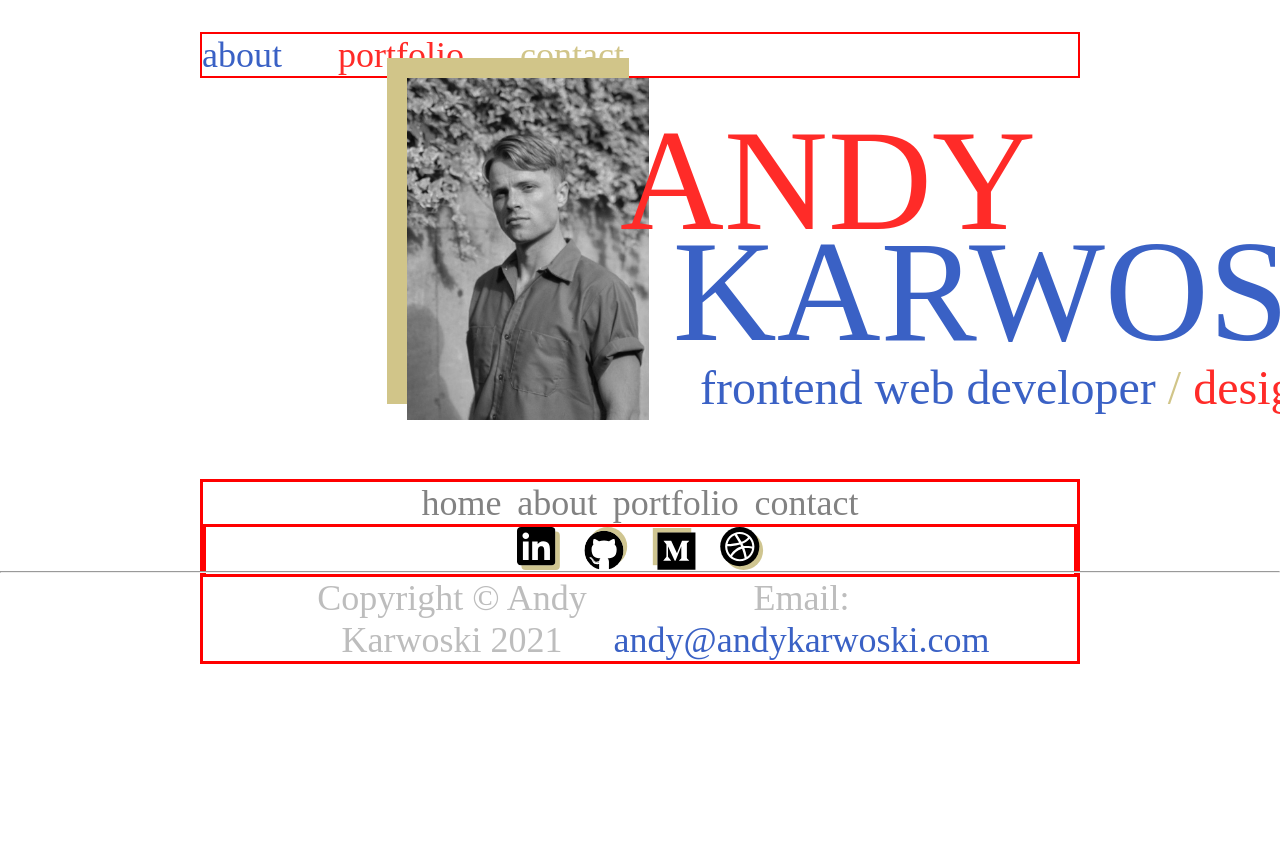
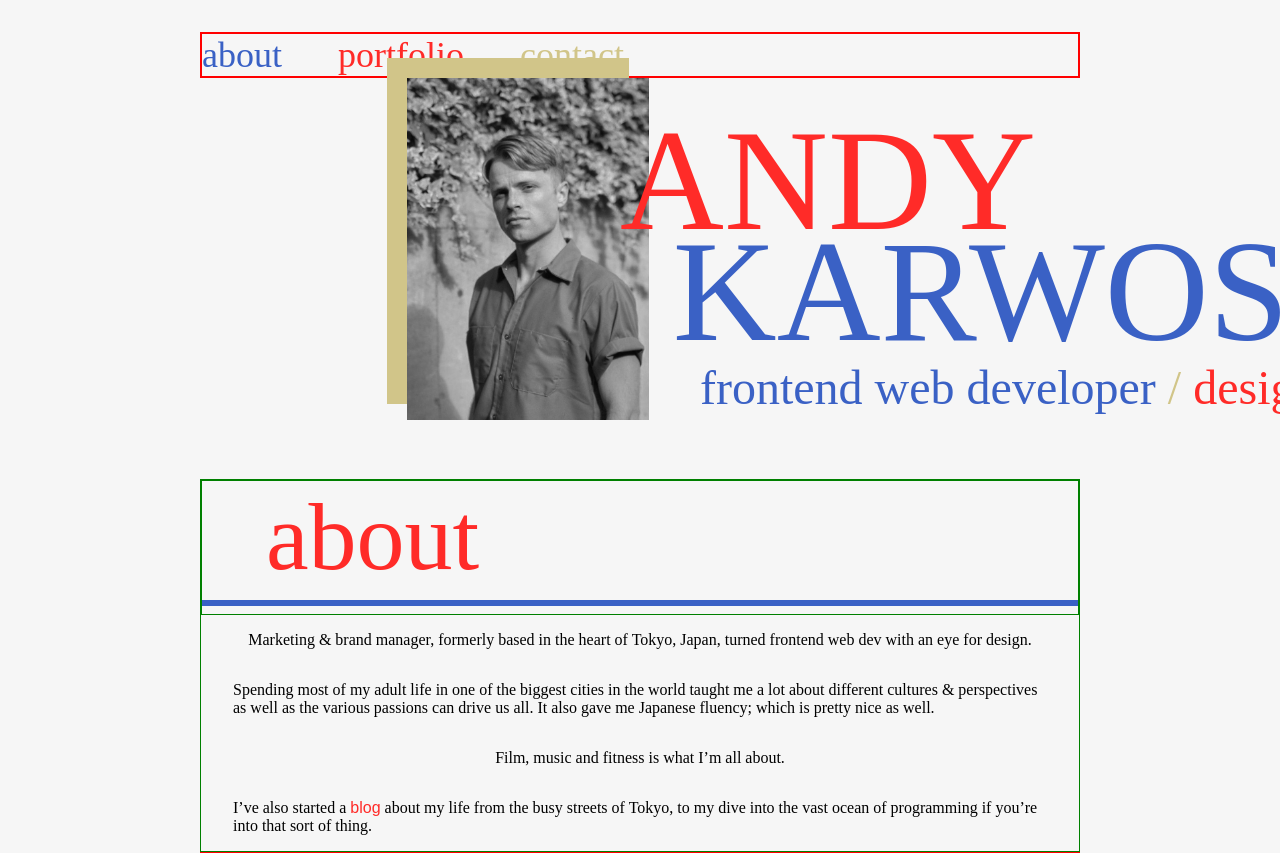
Before and after one commit to LovelyAndy/andykarwoski.com, a Vue app in the folder andykarwoski.com/: page / in a window 1280 px wide. Shown: the top 853 px of the page. Before the commit the page ends 800 px from the top, so only its background shows below. Built offline with nearby package versions, Linux system fonts and the light colour scheme; a web font is replaced by a local one.

Commit message:
About section created

```diff
--- a/andykarwoski.com/src/App.vue
+++ b/andykarwoski.com/src/App.vue
@@ -25,4 +25,5 @@ body
   margin: 0px
   padding: 2rem 12.5rem
   text-align: center
+  background-color: $c-bg-white
 </style>
--- a/andykarwoski.com/src/components/base-components/BaseLinks.vue
+++ b/andykarwoski.com/src/components/base-components/BaseLinks.vue
@@ -1,9 +1,11 @@
 <template>
   <div class="component-wrapper">
-    <div><img src="/svgs/linkedin.svg" alt="Linkedin Link" /></div>
-    <div><img src="/svgs/github.svg" alt="Github Link" /></div>
-    <div><img src="/svgs/medium.svg" alt="Medium Link" /></div>
-    <div><img src="/svgs/dribbble.svg" alt="Dribbble Link" /></div>
+    <div class="container">
+      <div><img src="/svgs/linkedin.svg" alt="Linkedin Link" /></div>
+      <div><img src="/svgs/github.svg" alt="Github Link" /></div>
+      <div><img src="/svgs/medium.svg" alt="Medium Link" /></div>
+      <div><img src="/svgs/dribbble.svg" alt="Dribbble Link" /></div>
+    </div>
   </div>
 </template>
 
@@ -22,8 +24,10 @@ export default {
 
 <style lang="sass" scoped>
 @import '../../css/colors.sass'
-.component-wrapper
+.container
   display: flex
-div
-  margin: 0rem 0.75rem
+  flex-direction: row
+@media (min-width: 40rem)
+  .container > * + *
+    margin-left: 0.75rem
 </style>
--- a/andykarwoski.com/src/components/base-components/ProfilePicPF.vue
+++ b/andykarwoski.com/src/components/base-components/ProfilePicPF.vue
@@ -37,7 +37,6 @@ img
 .pic-wrapper
   position: relative
   max-width: 100%
-  height: 100%
 
 .pic
   position: relative
--- a/andykarwoski.com/src/components/base-components/StreetCornerPF.vue
+++ b/andykarwoski.com/src/components/base-components/StreetCornerPF.vue
@@ -37,7 +37,6 @@ img
 .pic-wrapper
   position: relative
   max-width: 100%
-  height: 100%
 
 .pic
   position: relative
--- a/andykarwoski.com/src/components/base-components/Suidobashi.vue
+++ b/andykarwoski.com/src/components/base-components/Suidobashi.vue
@@ -37,7 +37,6 @@ img
 .pic-wrapper
   position: relative
   max-width: 100%
-  height: 100%
 
 .pic
   position: relative
--- /dev/null
+++ b/andykarwoski.com/src/components/sections/About.vue
@@ -0,0 +1,52 @@
+<template>
+  <div class="component-wrapper">
+    <SectionTitle title="about" fontColor="red" lineColor="blue" />
+    <div class="text">
+      <p class="t-body">
+        Marketing & brand manager, formerly based in the heart of Tokyo, Japan, turned frontend web
+        dev with an eye for design.
+      </p>
+      <p class="t-body">
+        Spending most of my adult life in one of the biggest cities in the world taught me a lot
+        about different cultures & perspectives as well as the various passions can drive us all. It
+        also gave me Japanese fluency; which is pretty nice as well.
+      </p>
+      <p class="t-body">Film, music and fitness is what I’m all about.</p>
+      <p class="t-body">
+        I’ve also started a <span>blog</span> about my life from the busy streets of Tokyo, to my
+        dive into the vast ocean of programming if you’re into that sort of thing.
+      </p>
+    </div>
+  </div>
+</template>
+
+<script>
+import SectionTitle from '../base-components/SectionTitle.vue'
+export default {
+  components: { SectionTitle },
+  name: 'About',
+  props: {},
+  data() {
+    return {}
+  },
+  computed: {},
+  methods: {},
+}
+</script>
+
+
+<style lang="sass" scoped>
+@import '../../css/colors.sass'
+span
+  color: $c-red
+.component-wrapper
+  border: 1px solid green
+.text
+  display: flex
+  flex-direction: column
+  justify-content: center
+  align-items: center
+  padding: 0 2rem
+  & > *
+    text-align: left
+</style>
--- a/andykarwoski.com/src/css/colors.sass
+++ b/andykarwoski.com/src/css/colors.sass
@@ -6,3 +6,4 @@ $c-maroon: #bd0024
 $c-navy: #024683
 $c-grey-dark: #828282
 $c-grey-light: #bdbdbd
+$c-bg-white: #f6f6f6
--- a/andykarwoski.com/src/css/typography.sass
+++ b/andykarwoski.com/src/css/typography.sass
@@ -34,3 +34,6 @@
 .t-footer-minor
   font-family: 'VonnesTTBoldCond'
   font-size: 36px
+.t-body
+  font-family: 'Vonnes-BookExtended'
+  font-size: 16px
--- a/andykarwoski.com/src/pages/Dev.vue
+++ b/andykarwoski.com/src/pages/Dev.vue
@@ -1,10 +1,7 @@
 <template>
   <div class="dev-page-wrapper">
-    <SectionTitle title="about" fontColor="blue" lineColor="red" />
-    <br />
-    <br />
-    <br />
-    <BaseLinks />
+    <About />
+    <!-- <BaseLinks />
     <br />
     <br />
     <br />
@@ -20,7 +17,7 @@
     <br />
     <br />
     <br />
-    <FromFujiPF />
+    <FromFujiPF /> -->
   </div>
 </template>
 
@@ -31,9 +28,18 @@ import StreetCornerPF from '../components/base-components/StreetCornerPF.vue'
 import SuidobashiPF from '../components/base-components/Suidobashi.vue'
 import FromFujiPF from '../components/base-components/FromFujiPF.vue'
 import BaseLinks from '../components/base-components/BaseLinks.vue'
+import About from '../components/sections/About.vue'
 export default {
   name: 'DevPage',
-  components: { SectionTitle, ProfilePicPF, SuidobashiPF, StreetCornerPF, FromFujiPF, BaseLinks },
+  components: {
+    SectionTitle,
+    ProfilePicPF,
+    SuidobashiPF,
+    StreetCornerPF,
+    FromFujiPF,
+    BaseLinks,
+    About,
+  },
   props: {},
   data() {
     return {}
--- a/andykarwoski.com/src/pages/Home.vue
+++ b/andykarwoski.com/src/pages/Home.vue
@@ -1,7 +1,8 @@
 <template>
   <div class="home">
     <NavBar class="nav-bar" />
-    <TitleAndProfilePic class="title-prof" />
+    <Hero class="title-prof" />
+    <About />
     <MyFooter />
   </div>
 </template>
@@ -9,11 +10,12 @@
 <script>
 import NavBar from '../components/base-components/NavBar.vue'
 import MyFooter from '../components/sections/MyFooter.vue'
-import TitleAndProfilePic from '../components/sections/TitleAndProfilePic.vue'
+import Hero from '../components/sections/Hero.vue'
+import About from '../components/sections/About.vue'
 
 export default {
   name: 'Home',
-  components: { NavBar, TitleAndProfilePic, MyFooter },
+  components: { NavBar, Hero, MyFooter, About },
 }
 </script>
 <style lang="sass"scoped>
```
Also changed, not shown: andykarwoski.com/src/components/sections/Hero.vue (renamed from andykarwoski.com/src/components/sections/TitleAndProfilePic.vue).
